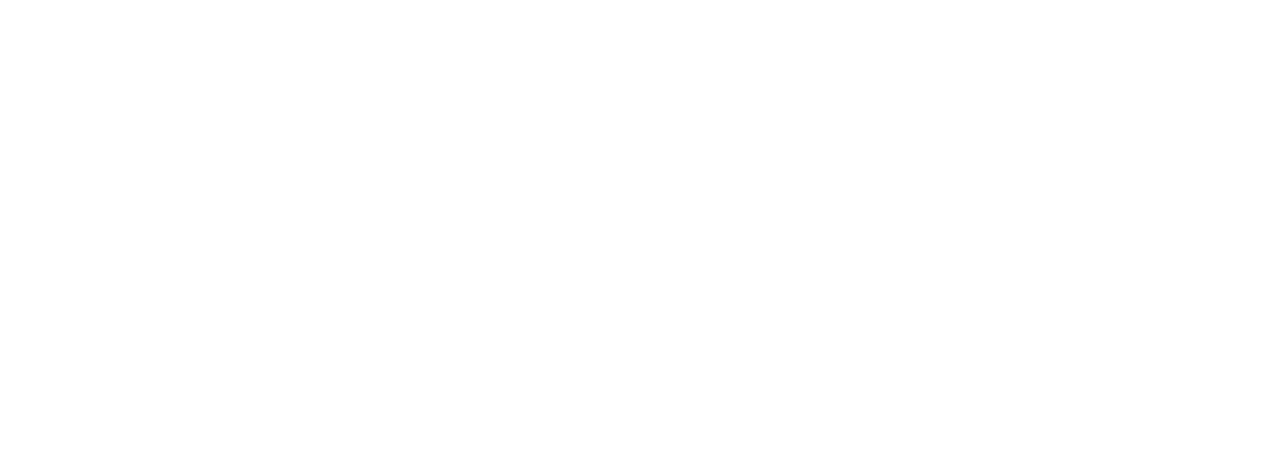
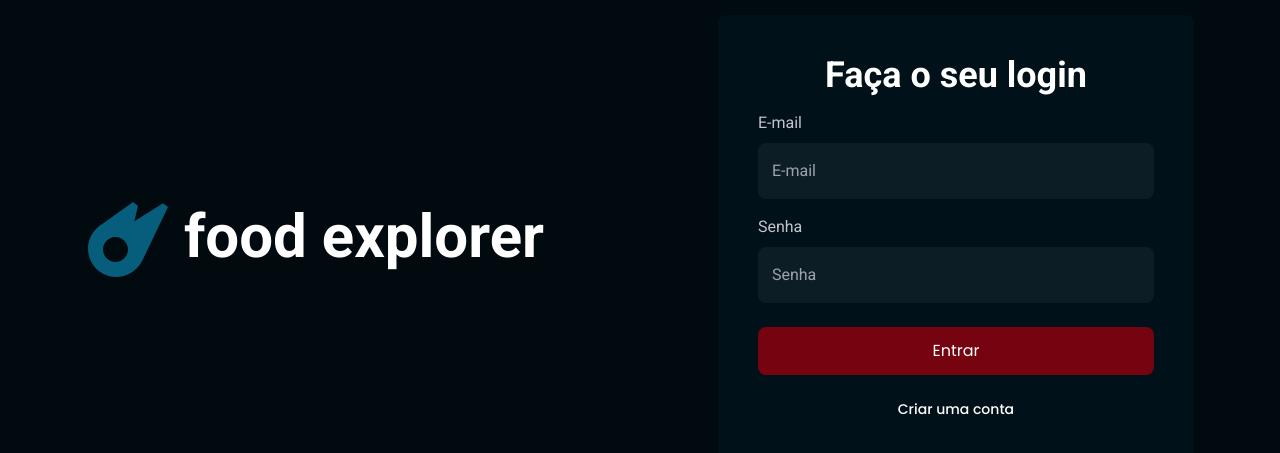
Before and after one commit to nop-dev/food-explorer-tcc, a React (Vite) app in the folder view/: page /signin in a window 1280 px wide. Before the commit this address had no page. Shown: the part 163-616 px from the top of the page. Built offline with nearby package versions, Linux system fonts and the light colour scheme.

Commit message:
feat: :sparkles: adiciona página de signin

```diff
--- /dev/null
+++ b/view/src/pages/SignIn/index.tsx
@@ -0,0 +1,54 @@
+import logo from "../../assets/logo.svg";
+import { Link } from "react-router-dom";
+import { InputText } from "../../components/input-text";
+import { Button } from "../../components/button";
+
+export function SignIn() {
+	return (
+		<div className="flex flex-col md:flex-row bg-dark-400 min-h-screen w-screen">
+			<section
+				id="logo-section"
+				className="flex items-center justify-center gap-2 md:gap-4 py-8 md:py-0 w-full"
+			>
+				<img
+					src={logo}
+					alt="logo"
+					className="w-12 h-12 sm:w-14 sm:h-14 md:w-16 md:h-16 lg:w-[72px] lg:h-[72px] xl:w-20 xl:h-20 object-cover"
+				/>
+				<h2 className="text-light-100 text-2xl sm:text-3xl md:text-4xl lg:text-[2.75rem] xl:text-6xl font-bold font-roboto">
+					food explorer
+				</h2>
+			</section>
+
+			<section
+				id="form-section"
+				className="w-full flex flex-col items-center justify-center gap-2 px-4"
+			>
+				<form className="flex flex-col gap-4 w-full max-w-[476px] p-10 md:bg-dark-700  rounded-lg">
+					<h1 className="text-light-100 text-3xl lg:text-4xl font-bold font-roboto text-center">
+						Faça o seu login
+					</h1>
+
+					<InputText
+						name="email"
+						placeholder="E-mail"
+						type="email"
+						onChange={() => {}}
+						label="E-mail"
+					/>
+					<InputText
+						name="password"
+						placeholder="Senha"
+						type="password"
+						onChange={() => {}}
+						label="Senha"
+					/>
+
+					<Button type="submit" className="mt-2">Entrar</Button>
+
+					<Link to="/signup" className="text-light-100 font-medium text-sm font-poppins text-center mt-2">Criar uma conta</Link>
+				</form>
+			</section>
+		</div>
+	);
+}
--- a/view/src/routes/app.routes.tsx
+++ b/view/src/routes/app.routes.tsx
@@ -1,12 +1,14 @@
 import { Route, Routes } from "react-router-dom";
+
 import { Home } from "../pages/Home";
+import { SignIn } from "../pages/SignIn";
 
 export function AppRoutes() {
   return (
       <>
       <Routes>
         <Route path="/" element={<Home />}/>
-        <Route path="/"/>
+        <Route path="/signin" element={<SignIn />}/>
       </Routes>
       </>
   )
```
